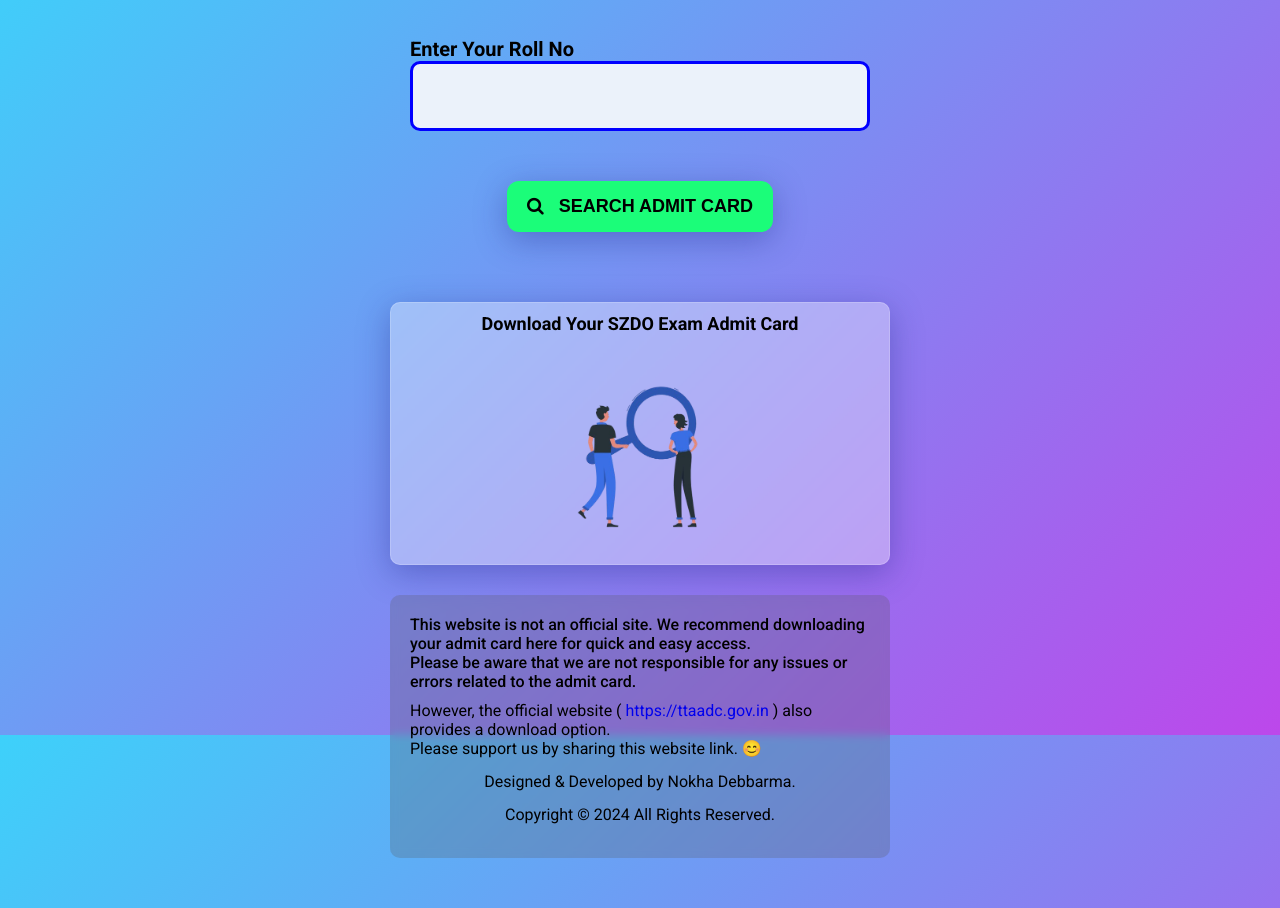
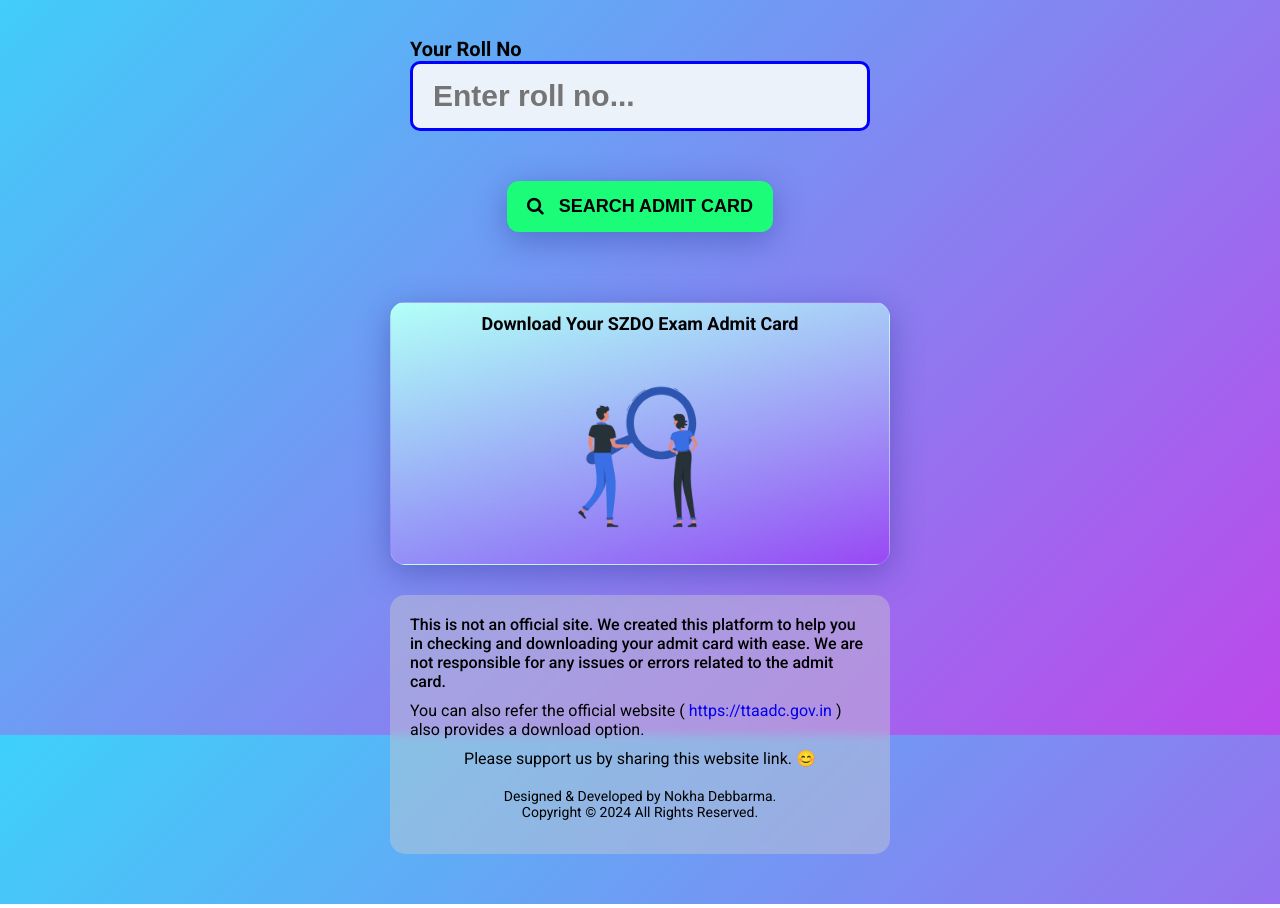
Before and after one commit to codetobuild/search-admit-card, a website: page public/index.html in a window 1280 px wide. Shown: the part 65-973 px from the top of the page. Drawn offline with Linux system fonts and the light colour scheme.

Commit message:
ui modified

```diff
--- a/public/index.html
+++ b/public/index.html
@@ -1,5 +1,6 @@
 <!DOCTYPE html>
 <html lang="en">
+
 <head>
     <meta charset="UTF-8">
     <meta name="viewport" content="width=device-width, initial-scale=1.0">
@@ -19,12 +20,14 @@
         <h1 class="headerTitle text-center">SDZO ADMIT CARD</h1>
     </header>
     <section class="container inputSection">
-        <label for="rollnoInput" class="inputLabel">Enter Your Roll No</label>
-        <input type="number" id="rollnoInput" class="rollnoInput" tabindex="1" min="1" max="999" />
+        <label for="rollnoInput" class="inputLabel">Your Roll No</label>
+        <input type="number" id="rollnoInput" class="rollnoInput" tabindex="1" min="1" max="999"
+            placeholder="Enter roll no..." />
         <button id="searchAdmitBtn" class="btn icon-btn"><i class="fa fa-search"></i> Search Admit Card</button>
     </section>
 
-    <section class="container resultSection">
+    <section class="section-margin">
+        <div class="container resultSection">
             <div class="messageContainer">
                 <p class="primary message">Download Your SZDO Exam Admit Card </p>
                 <p class="secondary message"></p>
@@ -40,6 +43,7 @@
             <div id="resultSectionImg">
                 <img src="./images/no-result.png" class="no-result-img" />
             </div>
+        </div>
     </section>
 
     <div id="myModal" class="modal">
@@ -50,22 +54,26 @@
         </div>
     </div>
 
-    <div class="footerWrapper">
+    <div class="section-margin">
         <footer class="container">
-            <p class="footer_text_1">This website is not an official site. We recommend downloading your admit card here
-                for
-                quick and easy access.
-                <br /> Please be aware that we are not responsible for any issues or errors related to
-                the
-                admit card.
+            <p class="footer_text_1">This is not an official site. We created this platform to help you in
+                checking
+                and downloading your admit card with ease.
+                We are not responsible for any issues or errors related to
+                the admit card.
             </p>
-            <p> However, the official website ( <a id="officialSiteLink" href="#">https://ttaadc.gov.in </a>) also
+            <p class=""> You can also refer the official website ( <a id="officialSiteLink"
+                    href="#">https://ttaadc.gov.in </a>)
+                also
                 provides
                 a download option.
             </p>
-            <p>Please support us by sharing this website link. 😊</p>
-            <p class="copyright_text text-center">Designed & Developed by Nokha Debbarma.</p>
+            <p class="text-center" style="margin-top:10px; margin-bottom:10px">Please support us by sharing this website
+                link. 😊</p>
+            <div class="copyrightContainer">
+                <p class="developer_text text-center">Designed & Developed by Nokha Debbarma.</p>
                 <p class="copyright_text text-center">Copyright &copy; 2024 All Rights Reserved.</p>
+            </div>
         </footer>
     </div>
 
--- a/public/script.js
+++ b/public/script.js
@@ -152,3 +152,13 @@ document
       window.open(OFFICIAL_WEBSITE_URL, "_blank"); // Open link in new tab
     }
   });
+
+document
+  .getElementById("downloadLink")
+  .addEventListener("click", function (event) {
+    if (/Mobi|Android/i.test(navigator.userAgent)) {
+      event.preventDefault();
+      const downloadUrl = this.getAttribute("href");
+      window.open(downloadUrl, "_blank");
+    }
+  });
--- a/public/style.css
+++ b/public/style.css
@@ -92,19 +92,9 @@ a {
   overflow: hidden;
 }
 
-.btn:hover,
-.btn:active {
-  filter: brightness(0.9); /* Reduce brightness on hover and active state */
-}
-
 /* Icon button styles */
 .icon-btn {
   background-color: #1bfd79; /* Default button background color */
-}
-
-.icon-btn:hover,
-.icon-btn:active {
-  background-color: #27ae60; /* Button background color on hover and active state */
 }
 
 .icon-btn i {
@@ -138,21 +128,11 @@ a {
   width: 100%;
 }
 
-.viewBtn:hover,
-.viewBtn:active {
-  background-color: #2980b9; /* Button background color on hover and active state */
-}
-
 /* Download button styles */
 .downloadBtn {
   width: 100%;
   color: #000;
   background-color: #f39c12; /* Download button background color */
-}
-
-.downloadBtn:hover,
-.downloadBtn:active {
-  background-color: #d35400; /* Button background color on hover and active state */
 }
 
 .modal {
@@ -190,10 +170,6 @@ a {
   display: flex;
   align-items: center;
   justify-content: center;
-}
-
-.close:hover,
-.close:focus {
   cursor: pointer;
 }
 
@@ -207,11 +183,16 @@ a {
 .resultSection {
   padding: 10px;
   align-items: center;
-  background: rgba(255, 255, 255, 0.35);
+  background: rgb(218, 255, 233);
+  background: linear-gradient(
+    167deg,
+    rgb(179, 255, 247) 0%,
+    rgba(153, 0, 255, 0.34226190476190477) 100%
+  );
   box-shadow: 0 8px 32px 0 rgba(31, 38, 135, 0.37);
   backdrop-filter: blur(1.5px);
   -webkit-backdrop-filter: blur(1.5px);
-  border-radius: 10px;
+  border-radius: 15px;
   border: 1px solid rgba(255, 255, 255, 0.18);
   /* margin: 0px 10px; */
   margin-bottom: 30px;
@@ -229,13 +210,13 @@ a {
 }
 footer {
   padding: 25px;
-  background: rgba(89, 89, 89, 0.25);
+  background: rgba(205, 205, 205, 0.422);
   backdrop-filter: blur(4px);
   -webkit-backdrop-filter: blur(4px);
-  border-radius: 10px;
+  border-radius: 15px;
   margin-bottom: 50px !important;
 }
-.footerWrapper {
+.section-margin {
   margin: 0px 10px;
 }
 footer p {
@@ -245,11 +226,20 @@ footer p {
   font-weight: 500;
   margin-bottom: 10px;
 }
+.copyrightContainer {
+  margin-top: 20px;
+}
 .copyright_text {
-  font-size: 16px;
-  margin: 14px 0;
+  font-size: 14px;
+  margin-bottom: 14px;
+}
+.developer_text {
+  font-size: 14px;
 }
 @media (max-width: 456px) {
+  .rollnoInput {
+    font-size: 24px;
+  }
   .downloadBtnContainer {
     flex-direction: column;
   }
```
Lines whose indentation alone changed are shown as unchanged.
